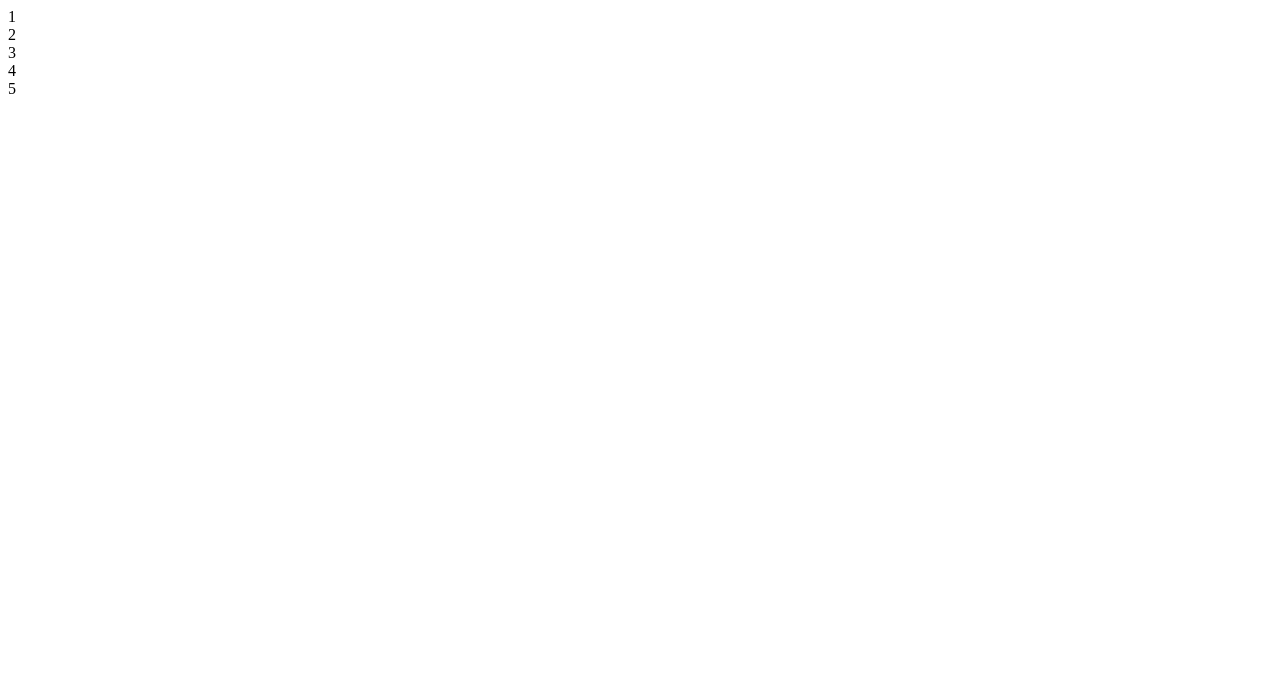
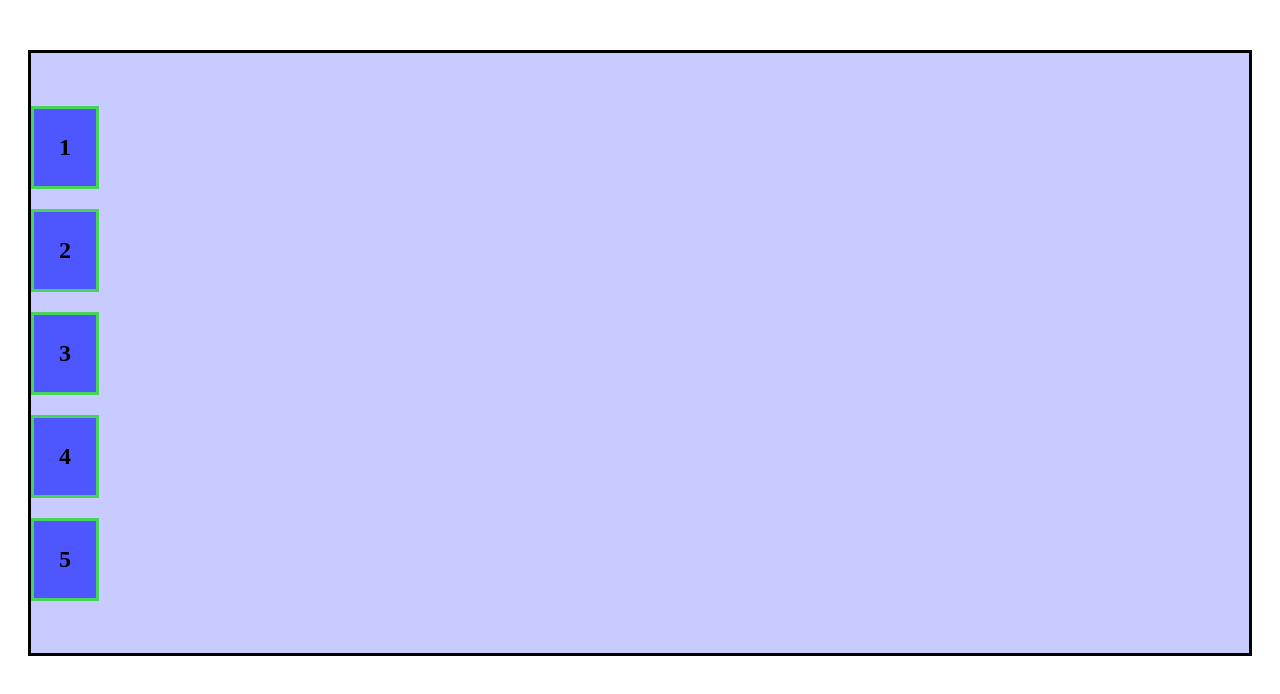
Before and after one commit to aluiziocatao/tw-flexbox, a plain HTML site: page index.html in a window 1280 px wide. Drawn offline with Linux system fonts and the light colour scheme.

Commit message:
Finalizado flex no modo column

```diff
--- a/style.css
+++ b/style.css
@@ -1,7 +1,22 @@
 .flex{
-  width: 500px;
+  display: flex;
+  /* flex-flow: row-reverse wrap; */
+  justify-content: center;
+  border: 3px solid black;
+  background-color: #4E57FF4F;
+  margin: 50px 20px;
+  height: 600px;
+  gap: 20px;
+  align-items: start;
+  flex-direction: column;
+  flex-wrap: wrap;
 }
 
 .item{
-
+  padding: 25px;
+  background-color: #4E56FF;
+  border: 3px solid #48D359;
+  margin: 0;
+  font-size: 24px;
+  font-weight: 900;
 }
```
